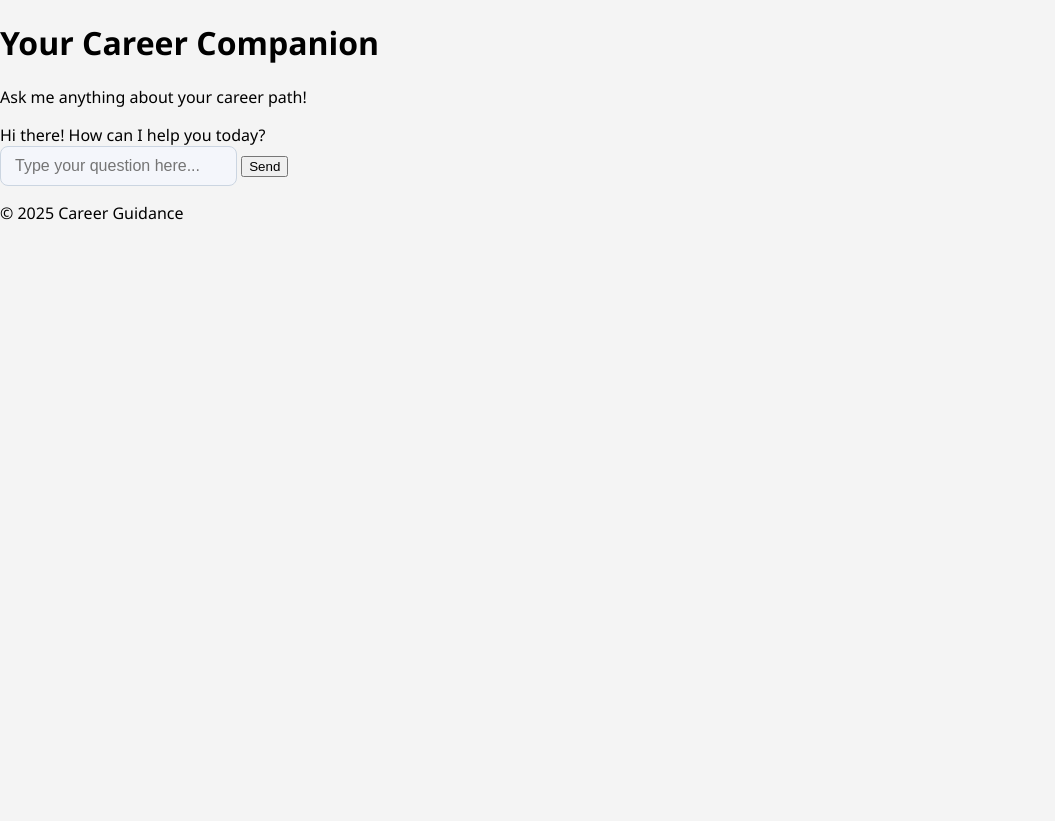
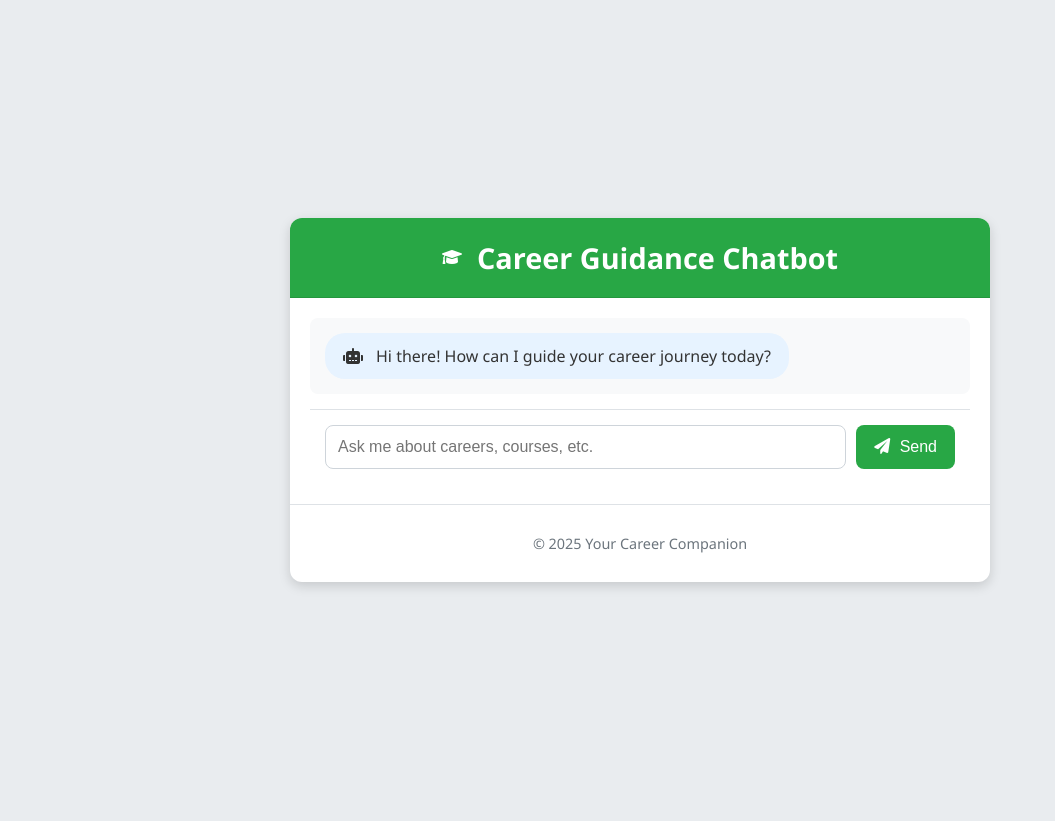
Before and after one commit to Anshulhalkarni/simple_chatbot, a Flask app: page / in a window 1280 px wide. Shown: the whole page, without its empty margins (0-1055 px from the left). After the commit the page ends 588 px from the top, so only its background shows below. Run offline with Flask 3, Linux system fonts and the light colour scheme.

Commit message:
changes in UI

```diff
--- a/chatbot/static/style.css
+++ b/chatbot/static/style.css
@@ -1,135 +1,128 @@
 body {
-    font-family: 'Segoe UI', Arial, sans-serif;
+    font-family: 'Segoe UI', Tahoma, Geneva, Verdana, sans-serif;
     margin: 0;
-    padding: 0;
+    background-color: #e9ecef; /* Light gray background */
+    display: flex;
+    justify-content: center;
+    align-items: center;
     min-height: 100vh;
-    position: relative;
-    background: #f4f4f4;
 }
-.background-gradient {
-    position: fixed;
-    top: 0; left: 0; right: 0; bottom: 0;
-    z-index: 0;
-    background: linear-gradient(135deg, #e0e7ff 0%, #fffde4 100%);
-}
-.chat-container {
-    position: relative;
-    z-index: 1;
-    max-width: 420px;
-    margin: 60px auto;
-    background: #fff;
-    padding: 32px 24px 24px 24px;
-    border-radius: 18px;
-    box-shadow: 0 8px 32px rgba(60, 60, 120, 0.12);
+
+.chatbot-container {
+    background-color: #fff;
+    border-radius: 12px;
+    box-shadow: 0 4px 12px rgba(0, 0, 0, 0.15);
+    overflow: hidden;
+    width: 90%;
+    max-width: 700px;
     display: flex;
     flex-direction: column;
-    align-items: stretch;
 }
-h2 {
-    margin: 0 0 4px 0;
-    font-size: 2rem;
-    color: #2d3a4a;
+
+.chatbot-header {
+    background-color: #28a745; /* Green header */
+    color: white;
+    padding: 20px;
     text-align: center;
+    border-bottom: 1px solid rgba(0, 0, 0, 0.1);
 }
-.subtitle {
-    margin: 0 0 18px 0;
-    font-size: 1rem;
-    color: #6b7280;
-    text-align: center;
+
+.header-content {
+    display: flex;
+    align-items: center;
+    justify-content: center;
+    gap: 10px;
 }
-#chat-box {
-    height: 340px;
+
+.chatbot-icon {
+    font-size: 1.5em;
+}
+
+.chatbot-header h1 {
+    margin: 0;
+    font-size: 1.8em;
+}
+
+.chatbot-main {
+    padding: 20px;
+    flex-grow: 1;
+    display: flex;
+    flex-direction: column;
+}
+
+.chat-log {
+    flex-grow: 1;
     overflow-y: auto;
-    border: 1px solid #e5e7eb;
-    padding: 14px;
-    margin-bottom: 14px;
-    background: #f9fafb;
-    border-radius: 10px;
-    box-shadow: 0 2px 8px rgba(60, 60, 120, 0.04);
+    padding: 15px;
+    background-color: #f8f9fa; /* Light background for chat */
+    border-radius: 8px;
+    margin-bottom: 15px;
+    display: flex;
+    flex-direction: column;
+    gap: 10px;
 }
-.chat-bubble {
-    display: inline-block;
-    padding: 12px 16px;
-    border-radius: 18px;
-    margin: 8px 0;
-    max-width: 85%;
-    box-shadow: 0 2px 8px rgba(60, 60, 120, 0.08);
+
+.user-message, .bot-message {
+    padding: 12px 18px;
+    border-radius: 20px;
+    max-width: 80%;
     word-break: break-word;
-}
-.user-msg {
-    background: #e0e7ff;
-    color: #2d3a4a;
-    align-self: flex-end;
-    margin-left: 15%;
-    text-align: right;
-}
-.bot-msg {
-    background: #fffde4;
-    color: #7c4700;
-    align-self: flex-start;
-    margin-right: 15%;
-    text-align: left;
-}
-#chat-form {
     display: flex;
+    align-items: center;
     gap: 8px;
 }
+
+.user-message {
+    background-color: #007bff; /* Blue for user */
+    color: white;
+    align-self: flex-end;
+}
+
+.bot-message {
+    background-color: #e7f3ff; /* Light blue for bot */
+    color: #333;
+    align-self: flex-start;
+}
+
+.input-area {
+    display: flex;
+    gap: 10px;
+    padding: 15px;
+    border-top: 1px solid #dee2e6;
+}
+
 #user-input {
-    flex: 1;
-    padding: 10px 14px;
-    border: 1px solid #cbd5e1;
+    flex-grow: 1;
+    padding: 12px;
+    border: 1px solid #ced4da;
     border-radius: 8px;
-    font-size: 1rem;
-    outline: none;
-    background: #f4f6fb;
-    transition: border 0.2s;
+    font-size: 1em;
 }
-#user-input:focus {
-    border: 1.5px solid #6366f1;
+
+#send-button {
+    background-color: #28a745; /* Green send button */
+    color: white;
+    border: none;
+    padding: 12px 18px;
+    border-radius: 8px;
+    cursor: pointer;
+    font-size: 1em;
 }
-#send-btn {
-    padding: 10px 22px;
-    background: linear-gradient(90deg, #6366f1 0%, #60a5fa 100%);
-    color: #fff;
-    border: none;
-    border-radius: 8px;
-    font-size: 1rem;
-    font-weight: 600;
-    cursor: pointer;
-    box-shadow: 0 2px 8px rgba(60, 60, 120, 0.08);
-    transition: background 0.2s, transform 0.1s;
+
+#send-button:hover {
+    background-color: #1e7e34;
 }
-#send-btn:hover {
-    background: linear-gradient(90deg, #60a5fa 0%, #6366f1 100%);
-    transform: translateY(-2px) scale(1.04);
+
+.chatbot-footer {
+    text-align: center;
+    padding: 15px;
+    color: #6c757d;
+    font-size: 0.9em;
+    border-top: 1px solid #dee2e6;
 }
-#loading-indicator {
-    margin: 10px auto 0 auto;
-    text-align: center;
-    color: #6366f1;
-    font-size: 1.1rem;
-    font-weight: 500;
-    letter-spacing: 1px;
-    min-height: 24px;
+
+/* Font Awesome Icons */
+.fa-user, .fa-robot, .fa-paper-plane, .fa-graduation-cap {
+    font-size: 1em;
+    margin-right: 5px;
 }
-.dot {
-    animation: blink 1.2s infinite both;
-}
-.dot:nth-child(2) { animation-delay: 0.2s; }
-.dot:nth-child(3) { animation-delay: 0.4s; }
-@keyframes blink {
-    0%, 80%, 100% { opacity: 0; }
-    40% { opacity: 1; }
-}
-@media (max-width: 600px) {
-    .chat-container {
-        max-width: 98vw;
-        padding: 12px 2vw 16px 2vw;
-    }
-    #chat-box {
-        height: 220px;
-        padding: 8px;
-    }
-    h2 { font-size: 1.3rem; }
-    .subtitle { font-size: 0.95rem; }
-}
--- a/chatbot/templates/index.html
+++ b/chatbot/templates/index.html
@@ -3,28 +3,29 @@
 <head>
     <meta charset="UTF-8">
     <meta name="viewport" content="width=device-width, initial-scale=1.0">
-    <title>Career Counselor Chatbot</title>
+    <title>Your Career Companion</title>
     <link rel="stylesheet" href="{{ url_for('static', filename='style.css') }}">
+    <link rel="stylesheet" href="https://cdnjs.cloudflare.com/ajax/libs/font-awesome/6.0.0-beta3/css/all.min.css">
 </head>
 <body>
-    <div class="container">
-        <header>
-            <h1>Your Career Companion</h1>
-            <p>Ask me anything about your career path!</p>
+    <div class="chatbot-container">
+        <header class="chatbot-header">
+            <div class="header-content">
+                <i class="fas fa-graduation-cap chatbot-icon"></i>
+                <h1>Career Guidance Chatbot</h1>
+            </div>
         </header>
-        <main>
-            <div id="chat-container">
-                <div id="chat-log">
-                    <div class="bot-message">Hi there! How can I help you today?</div>
-                </div>
-                <div id="input-area">
-                    <input type="text" id="user-input" placeholder="Type your question here...">
-                    <button id="send-button">Send</button>
-                </div>
+        <main class="chatbot-main">
+            <div id="chat-log" class="chat-log">
+                <div class="bot-message"><i class="fas fa-robot"></i> Hi there! How can I guide your career journey today?</div>
+            </div>
+            <div class="input-area">
+                <input type="text" id="user-input" placeholder="Ask me about careers, courses, etc.">
+                <button id="send-button"><i class="fas fa-paper-plane"></i> Send</button>
             </div>
         </main>
-        <footer>
-            <p>&copy; 2025 Career Guidance</p>
+        <footer class="chatbot-footer">
+            <p>&copy; 2025 Your Career Companion</p>
         </footer>
     </div>
 
@@ -37,9 +38,9 @@
             function appendMessage(message, sender) {
                 const messageDiv = document.createElement('div');
                 messageDiv.classList.add(`${sender}-message`);
-                messageDiv.textContent = message;
+                messageDiv.innerHTML = (sender === 'user' ? '<i class="fas fa-user"></i> ' : '<i class="fas fa-robot"></i> ') + message;
                 chatLog.appendChild(messageDiv);
-                chatLog.scrollTop = chatLog.scrollHeight; // Auto-scroll to bottom
+                chatLog.scrollTop = chatLog.scrollHeight;
             }
 
             sendButton.addEventListener('click', () => {
@@ -60,7 +61,7 @@
                     })
                     .catch((error) => {
                         console.error('Error:', error);
-                        appendMessage('Sorry, there was an error communicating with the server.', 'bot');
+                        appendMessage('Sorry, I encountered an issue.', 'bot');
                     });
                 }
             });
```
Also changed, not shown: chatbot/templates/static/style.css (+66 -46 lines).
